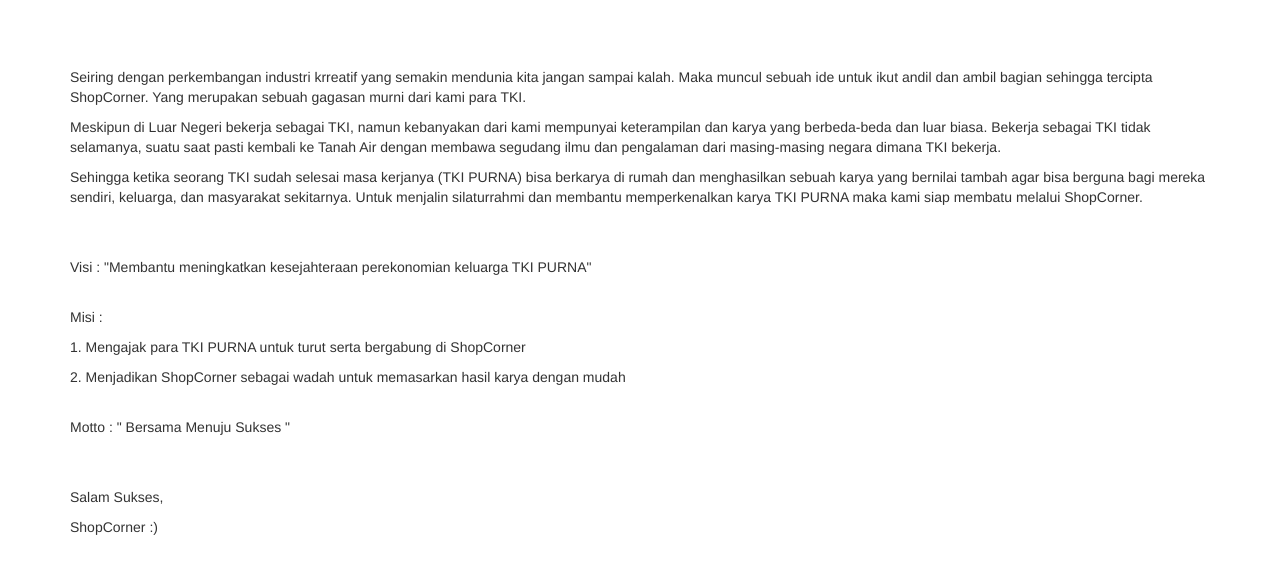
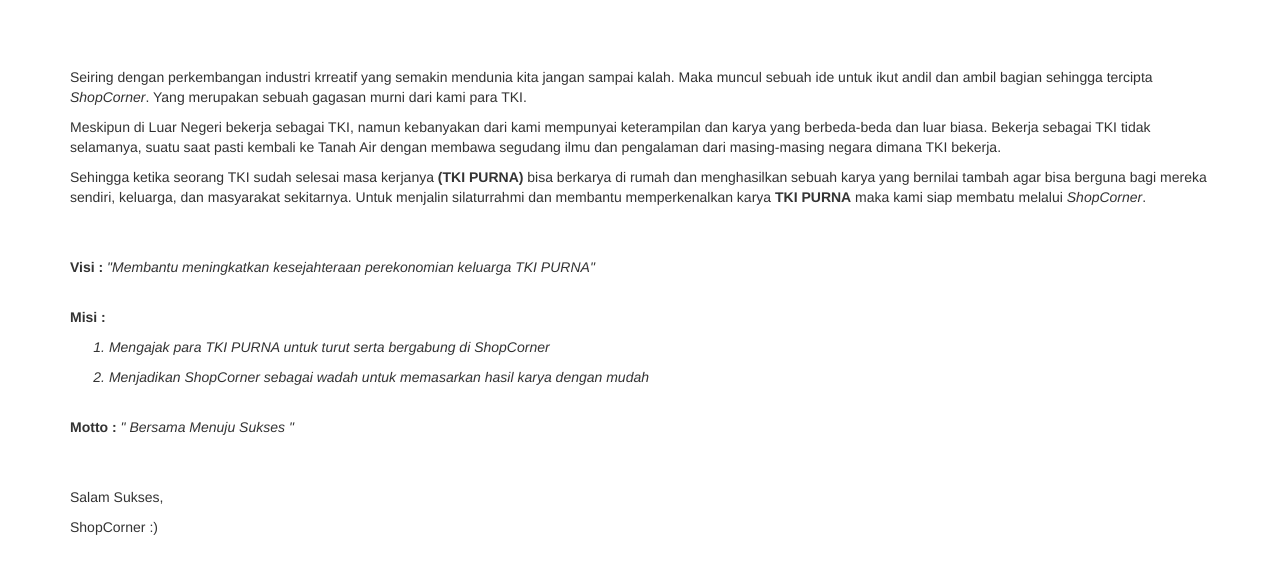
Before and after one commit to shopcorner/shopcorner.github.io, a plain HTML site: page index.html in a window 1280 px wide. Shown: the part 728-1292 px from the top of the page. Drawn offline with nearby package versions, Linux system fonts and the light colour scheme.

Commit message:
css,index
add: b,i, &nbsp;

```diff
--- a/css/style.css
+++ b/css/style.css
@@ -5,12 +5,10 @@ html {
 
 .navbar {
     background-color: dodgerblue;
+
 }
 
-.navbar-brand a {
-    min-height: 1px;
-    color: orangered;
-}
+
 body {
     margin-bottom: 120px;
     margin-top: 30px;
@@ -125,10 +123,6 @@ footer p {
     font-size: 1,5em;
 }
 
-footer p i {
-    color: ;
-}
-
 
 .image-width-full {
     width:100%;
--- a/index.html
+++ b/index.html
@@ -77,29 +77,32 @@
                     <br>
                     <br>
                     <br>
-                    <p> Seiring dengan perkembangan industri krreatif yang semakin mendunia kita jangan sampai kalah. Maka muncul sebuah ide untuk ikut andil dan ambil bagian sehingga tercipta ShopCorner.
-                    Yang merupakan sebuah gagasan murni dari kami para TKI. <p>Meskipun di Luar Negeri bekerja sebagai TKI, namun kebanyakan dari kami mempunyai keterampilan dan karya yang berbeda-beda dan luar biasa. Bekerja sebagai TKI tidak selamanya, suatu saat pasti kembali ke Tanah Air dengan membawa segudang ilmu dan pengalaman dari masing-masing negara dimana TKI bekerja.</p>
-                    <p>Sehingga ketika seorang TKI sudah selesai masa kerjanya (TKI PURNA) bisa berkarya di rumah dan menghasilkan sebuah karya yang bernilai tambah agar bisa berguna bagi mereka sendiri, keluarga, dan masyarakat sekitarnya.
-                    Untuk menjalin silaturrahmi dan membantu memperkenalkan karya TKI PURNA maka kami siap membatu melalui ShopCorner.</p>
+                    <p> Seiring dengan perkembangan industri krreatif yang semakin mendunia kita jangan sampai kalah. Maka muncul sebuah ide untuk ikut andil dan ambil bagian sehingga tercipta <i>ShopCorner</i>.
+                    Yang merupakan sebuah gagasan murni dari kami para TKI.
+
+                    <p>Meskipun di Luar Negeri bekerja sebagai TKI, namun kebanyakan dari kami mempunyai keterampilan dan karya yang berbeda-beda dan luar biasa. Bekerja sebagai TKI tidak selamanya, suatu saat pasti kembali ke Tanah Air dengan membawa segudang ilmu dan pengalaman dari masing-masing negara dimana TKI bekerja.</p>
+
+                    <p>Sehingga ketika seorang TKI sudah selesai masa kerjanya<b> (TKI PURNA)</b> bisa berkarya di rumah dan menghasilkan sebuah karya yang bernilai tambah agar bisa berguna bagi mereka sendiri, keluarga, dan masyarakat sekitarnya.
+                    Untuk menjalin silaturrahmi dan membantu memperkenalkan karya <b>TKI PURNA</b> maka kami siap membatu melalui <i>ShopCorner</i>.</p>
 
                     <br>
                     <br>
 
-                    <p> Visi :
-                            "Membantu meningkatkan kesejahteraan perekonomian keluarga TKI PURNA"
+                    <p><b> Visi :</b>
+                            <i>"Membantu meningkatkan kesejahteraan perekonomian keluarga TKI PURNA"</i>
                     </p>
 
                     <br>
-                    <p>   Misi :
-                    <p> 1. Mengajak para TKI PURNA untuk turut serta bergabung di ShopCorner
+                    <p> <b>  Misi :</b>
+                    <p> <i> &nbsp;&nbsp;&nbsp;&nbsp;&nbsp;&nbsp;1. Mengajak para TKI PURNA untuk turut serta bergabung di ShopCorner</i>
                     </p>
-                    <p>  2. Menjadikan ShopCorner sebagai wadah untuk memasarkan hasil karya dengan mudah
+                    <p> <i> &nbsp;&nbsp;&nbsp;&nbsp;&nbsp;&nbsp;2. Menjadikan ShopCorner sebagai wadah untuk memasarkan hasil karya dengan mudah </i>
                     </p>
 
                     <br>
-                    <p>
-                        Motto :
-                            " Bersama Menuju Sukses "
+                    <p> <b>Motto :</b>
+
+                            <i>" Bersama Menuju Sukses "</i>
                     </p>
                     <br>
                     <br>
```
